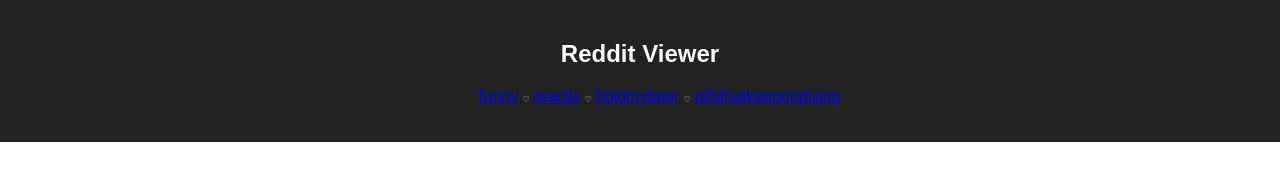
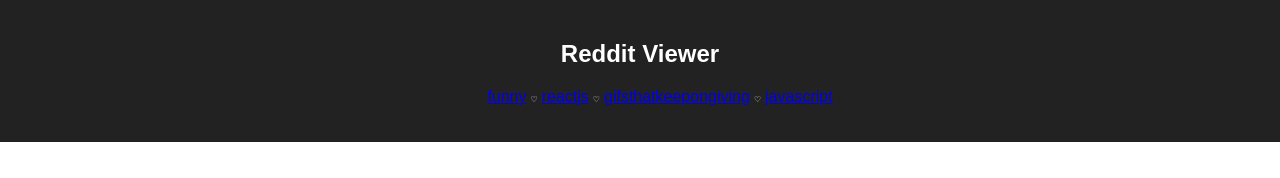
Before and after one commit to sf-wdi-38/react-reddit-viewer-demo, a React (Create React App) app: page / in a window 1280 px wide. Shown: the top 178 px of the page. Built offline with nearby package versions, Linux system fonts and the light colour scheme.

Commit message:
updated subs list

```diff
--- a/src/App.js
+++ b/src/App.js
@@ -12,8 +12,8 @@
           <ul>
             <li><Link to="/funny">funny</Link></li>
             <li><Link to="/reactjs">reactjs</Link></li>
-            <li><Link to="/holdmybeer">holdmybeer</Link></li>
             <li><Link to="/gifsthatkeepongiving">gifsthatkeepongiving</Link></li>
+            <li><Link to="/javascript">javascript</Link></li>
           </ul>
         </div>
         { this.props.children }
```
